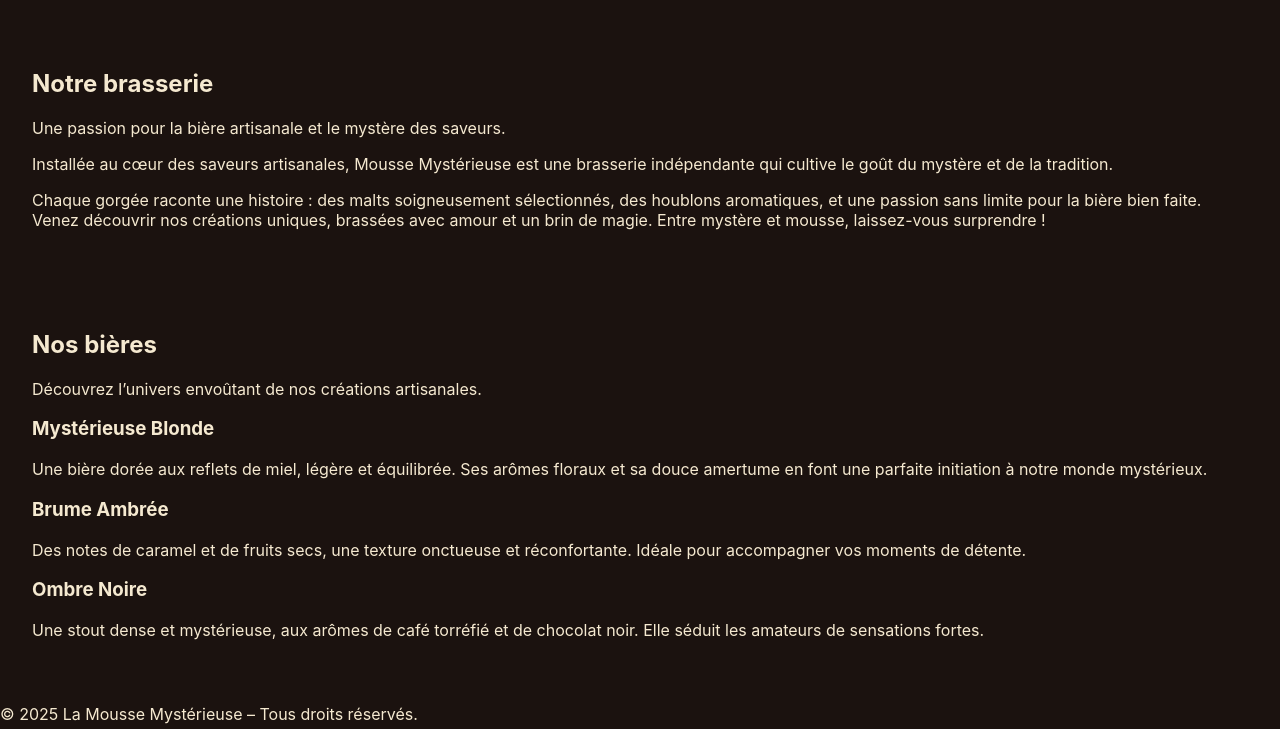
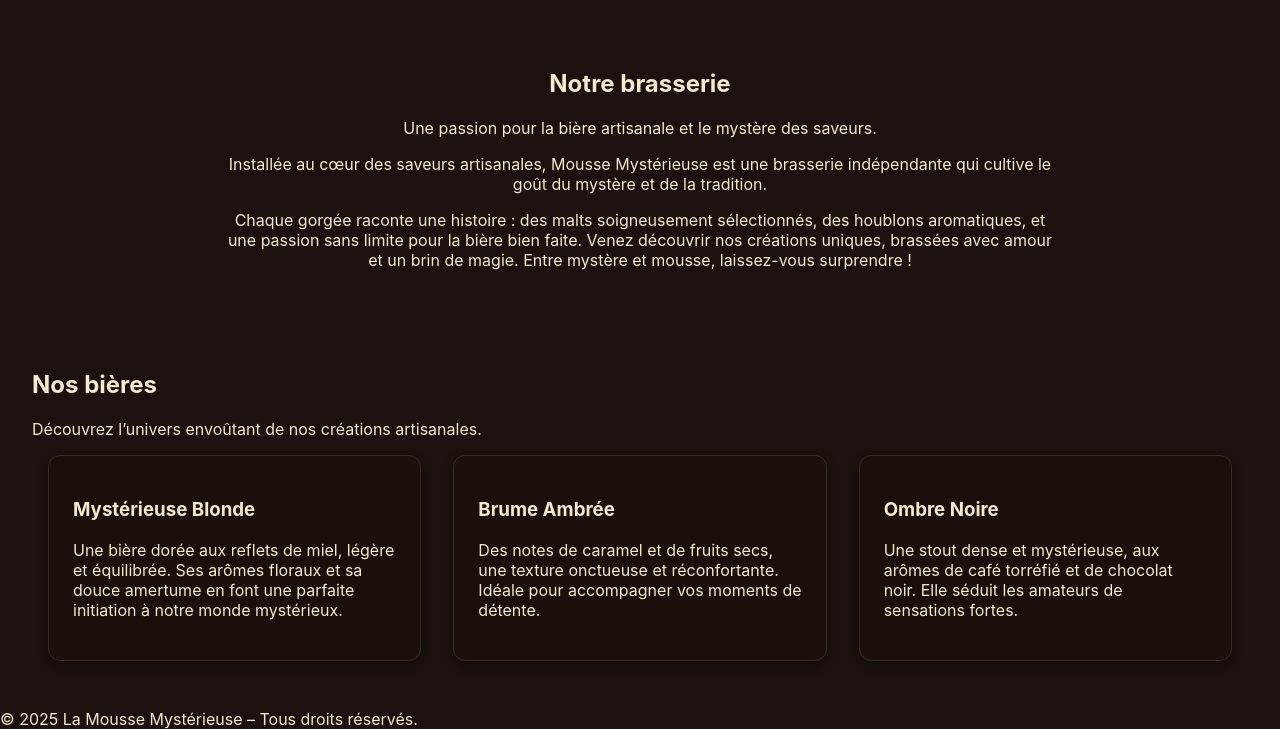
Before and after one commit to Seekiei/LaMousseMysterieuse, a plain HTML site: page index.html in a window 1280 px wide. Shown: the part 79-808 px from the top of the page. Drawn offline with Linux system fonts and the light colour scheme.

Commit message:
css sur l'index

```diff
--- a/style.css
+++ b/style.css
@@ -76,3 +76,35 @@ body {
 section {
     padding: 2rem;
   }
+
+.presentation {
+    text-align: center;
+    max-width: 900px;
+    margin: 0 auto;
+}
+
+.bieres h2 {
+    text-align: center;
+
+}
+
+.bieres-liste {
+    display: grid;
+    grid-template-columns: repeat(3, 1fr);
+    gap : 2rem;
+    padding: 0 1rem;
+}
+
+.bieres #bieres-intro {
+    text-align: center;
+}
+
+.biere {
+  background-color: #1a0f0a;
+  border: 1px solid #3a2a1f;
+  border-radius: 12px;
+  padding: 1.5rem;
+  text-align: left;
+  box-shadow: 0 4px 10px rgba(0, 0, 0, 0.4);
+  transition: transform 0.25s ease, box-shadow 0.25s ease;
+}
```
